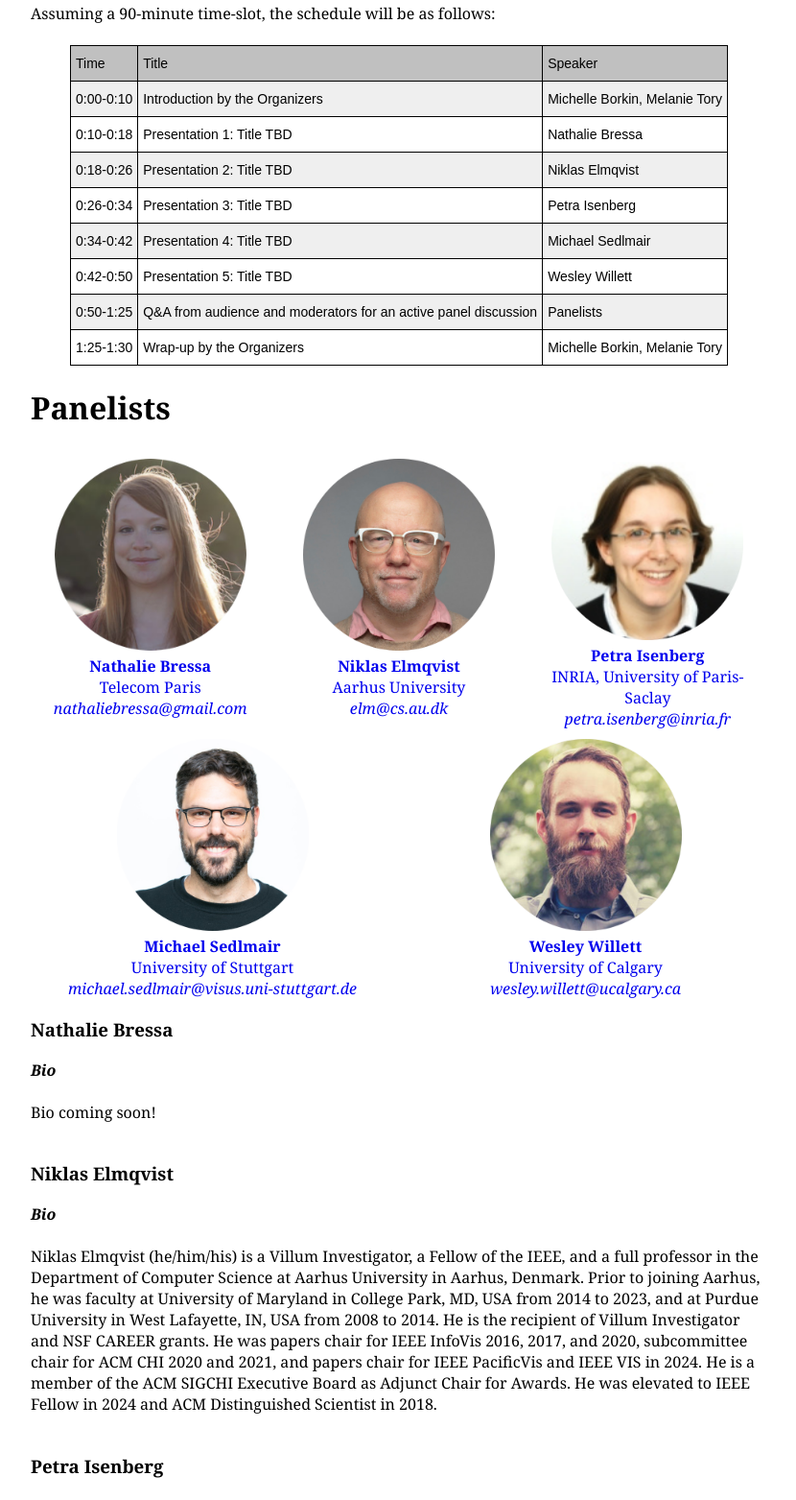
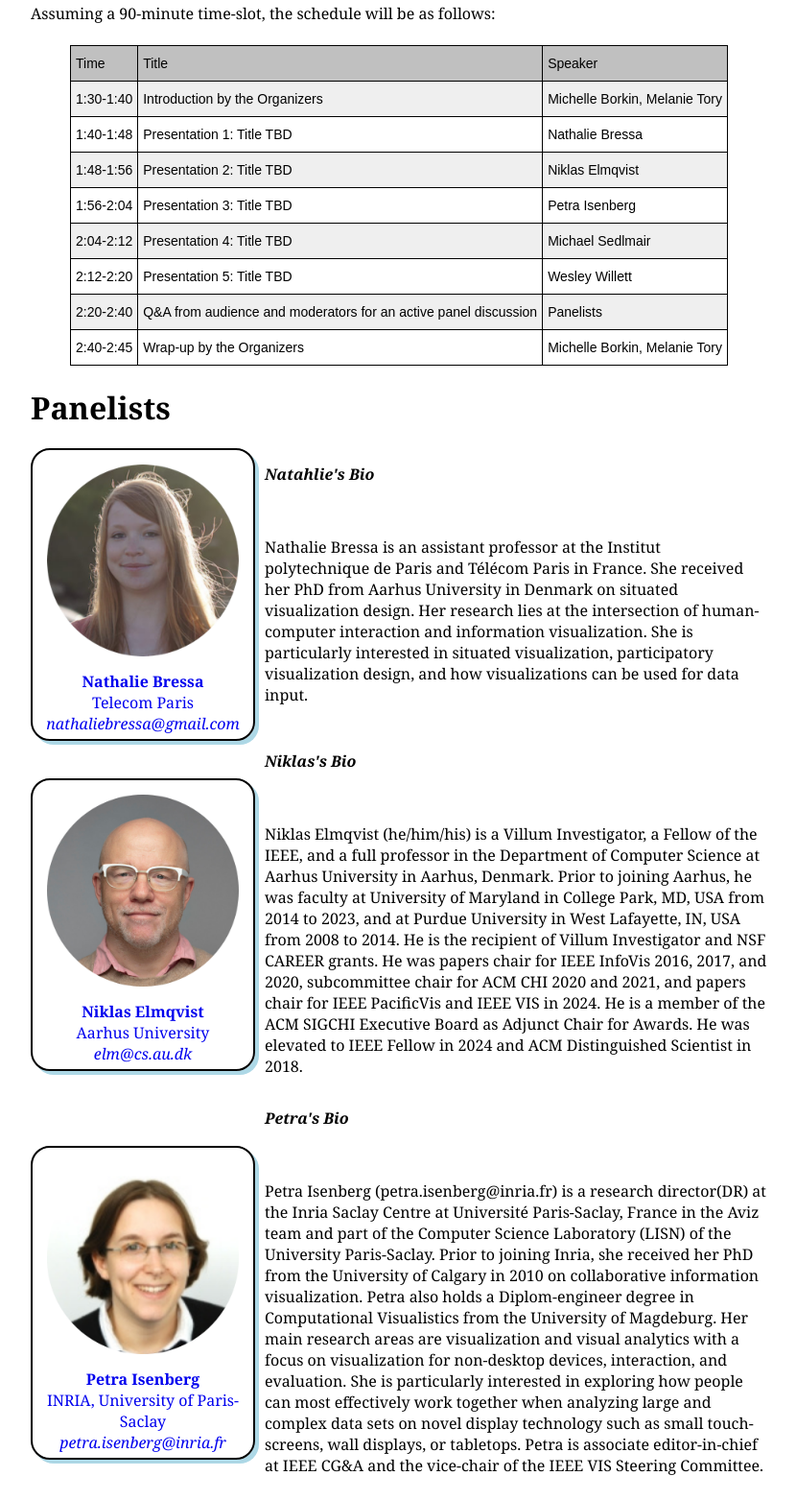
Before and after one commit to situatedVis/Vis2024, a plain HTML site: page index.html in a window 1280 px wide. Shown: the part 923-2486 px from the top of the page at 96% size, without its empty margins (224-1054 px from the left). Drawn offline with Linux system fonts and the light colour scheme.

Commit message:
Add changes to layout for panelists, update information on time

```diff
--- a/index.html
+++ b/index.html
@@ -26,7 +26,7 @@
         </div>
         <div id="central-body">
             <ul>
-                <li><strong>When:</strong> October 12-18, 2024 <i> (Exact Time TBD) </i> </li>
+                <li><strong>When:</strong> Thursday, October 17, 2024, 1:30 PM – 2:45 PM EDT (UTC-4) </li>
                 <li><strong>Where:</strong> VIS 2024 - TradeWinds Island Grand Beach Resort in St. Pete Beach, Florida </li>
                 <li><strong>Contact Us:</strong> m.borkin@northeastern.edu, m.tory@northeastern.edu </li>
             </ul>
@@ -71,42 +71,42 @@
                         </thead>
                         <tbody>
                             <tr>
-                                <td class="tg-kftd">0:00-0:10</td>
+                                <td class="tg-kftd">1:30-1:40</td>
                                 <td class="tg-kftd">Introduction by the Organizers</td>
                                 <td class="tg-kftd">Michelle Borkin, Melanie Tory</td>
                             </tr>
                             <tr>
-                                <td class="tg-ycr8">0:10-0:18</td>
+                                <td class="tg-ycr8">1:40-1:48</td>
                                 <td class="tg-ycr8">Presentation 1: Title TBD</td>
                                 <td class="tg-ycr8">Nathalie Bressa</td>
                             </tr>
                             <tr>
-                                <td class="tg-kftd">0:18-0:26</td>
+                                <td class="tg-kftd">1:48-1:56</td>
                                 <td class="tg-kftd">Presentation 2: Title TBD</td>
                                 <td class="tg-kftd">Niklas Elmqvist</td>
                             </tr>
                             <tr>
-                                <td class="tg-ycr8">0:26-0:34</td>
+                                <td class="tg-ycr8">1:56-2:04</td>
                                 <td class="tg-ycr8">Presentation 3: Title TBD</td>
                                 <td class="tg-ycr8">Petra Isenberg</td>
                             </tr>
                             <tr>
-                                <td class="tg-kftd">0:34-0:42</td>
+                                <td class="tg-kftd">2:04-2:12</td>
                                 <td class="tg-kftd">Presentation 4: Title TBD</td>
                                 <td class="tg-kftd">Michael Sedlmair</td>
                             </tr>
                             <tr>
-                                <td class="tg-ycr8">0:42-0:50</td>
+                                <td class="tg-ycr8">2:12-2:20</td>
                                 <td class="tg-ycr8">Presentation 5: Title TBD</td>
                                 <td class="tg-ycr8">Wesley Willett</td>
                             </tr>
                             <tr>
-                                <td class="tg-kftd">0:50-1:25 </td>
+                                <td class="tg-kftd">2:20-2:40 </td>
                                 <td class="tg-kftd">Q&amp;A from audience and moderators for an active panel discussion</td>
                                 <td class="tg-kftd">Panelists</td>
                             </tr>
                             <tr>
-                                <td class="tg-ycr8">1:25-1:30</td>
+                                <td class="tg-ycr8">2:40-2:45</td>
                                 <td class="tg-ycr8">Wrap-up by the Organizers</td>
                                 <td class="tg-ycr8">Michelle Borkin, Melanie Tory</td>
                             </tr>
@@ -117,12 +117,9 @@
             <h1>
                 Panelists
             </h1>
-            <div class="center">
             <div class="flex-column">
-                    <!-- Column flexbox here -->
                 <div class="flex-row">
-                        <!-- Row flexbox here -->
-                        <div class="flex-column panelist-info-row-1">
+                    <div class="flex-column panelist-info">
                         <a href="https://scholar.google.com/citations?hl=en&user=H12w2vgAAAAJ&view_op=list_works&sortby=pubdate">
                             <img src="images/Nathalie.png" class="bio-img">
                             <br>
@@ -133,7 +130,18 @@
                             <i>nathaliebressa@gmail.com</i>
                         </a>
                     </div>
-                        <div class="flex-column panelist-info-row-1">
+                    <div class="flex-column">
+                        <!-- <h3>Nathalie Bressa</h3> -->
+                        <b><i>Natahlie's Bio</i></b>
+                        <br>
+                        <br>
+                        Nathalie Bressa is an assistant professor at the Institut polytechnique de Paris and Télécom Paris in France. She received her PhD from Aarhus University in Denmark on situated visualization design.  Her research lies at the intersection of human-computer interaction and information visualization. She is particularly interested in situated visualization, participatory visualization design, and how visualizations can be used for data input.
+                        <br>
+                        <br>
+                    </div>
+                </div>
+                <div class="flex-row">
+                    <div class="flex-column panelist-info">
                         <a href="https://cs.au.dk/~elm/">
                             <img src="images/Elm.png" class="bio-img">
                             <br>
@@ -144,7 +152,21 @@
                             <i>elm@cs.au.dk</i>
                         </a>
                     </div>
-                        <div class="flex-column panelist-info-row-1">
+                    <div class="flex-column">
+                        <b><i>Niklas's Bio</i></b>
+                        <br>
+                        <br>
+                        Niklas Elmqvist (he/him/his) is a Villum Investigator, a Fellow of the IEEE, and a full professor in the Department of Computer Science at Aarhus University in Aarhus, Denmark.
+                        Prior to joining Aarhus, he was faculty at University of Maryland in College Park, MD, USA from 2014 to 2023, and at Purdue University in West Lafayette, IN, USA from 2008 to 2014.
+                        He is the recipient of Villum Investigator and NSF CAREER grants. He was papers chair for IEEE InfoVis 2016, 2017, and 2020, subcommittee chair for ACM CHI 2020 and 2021, and papers chair for IEEE PacificVis and IEEE VIS in 2024.
+                        He is a member of the ACM SIGCHI Executive Board as Adjunct Chair for Awards.
+                        He was elevated to IEEE Fellow in 2024 and ACM Distinguished Scientist in 2018.
+                        <br>
+                        <br>
+                    </div>
+                </div>
+                <div class="flex-row">
+                    <div class="flex-column panelist-info">
                         <a href="https://petra.isenberg.cc/wiki/pmwiki.php?n=AboutMe.MyResume">
                             <img src="images/Petra.png" class="bio-img">
                             <br>
@@ -155,59 +177,8 @@
                             <i>petra.isenberg@inria.fr</i>
                         </a>
                     </div>
-                     </div>
-                     <div class="flex-row">
-                        <!-- Row flexbox here -->
-                        <div class="flex-column panelist-info-row-2">
-                            <a href="https://visvar.github.io/members/michael_sedlmair.html">
-                                <img src="images/Michael.png" class="bio-img">
-                                <br>
-                                <b>Michael Sedlmair</b>
-                                <br>
-                                University of Stuttgart
-                                <br>
-                                <i>michael.sedlmair@visus.uni-stuttgart.de</i>
-                            </a>
-                        </div>
-                        <div class="flex-column panelist-info-row-2">
-                            <a href="https://www.wjwillett.net/">
-                                <img src="images/Wesley.png" class="bio-img">
-                                <br>
-                                <b>Wesley Willett</b>
-                                <br>
-                                University of Calgary
-                                <br>
-                                <i>wesley.willett@ucalgary.ca</i>
-                            </a>
-                        </div>
-                    </div>
-                </div>
-            </div>
-            <div>
-                <h3>Nathalie Bressa</h3>
-                <b><i>Bio</i></b>
-                <br>
-                <br>
-                Bio coming soon!
-                <br>
-                <br>
-            </div>
-            <div>
-                <h3>Niklas Elmqvist</h3>
-                <b><i>Bio</i></b>
-                <br>
-                <br>
-                Niklas Elmqvist (he/him/his) is a Villum Investigator, a Fellow of the IEEE, and a full professor in the Department of Computer Science at Aarhus University in Aarhus, Denmark.
-                Prior to joining Aarhus, he was faculty at University of Maryland in College Park, MD, USA from 2014 to 2023, and at Purdue University in West Lafayette, IN, USA from 2008 to 2014.
-                He is the recipient of Villum Investigator and NSF CAREER grants. He was papers chair for IEEE InfoVis 2016, 2017, and 2020, subcommittee chair for ACM CHI 2020 and 2021, and papers chair for IEEE PacificVis and IEEE VIS in 2024.
-                He is a member of the ACM SIGCHI Executive Board as Adjunct Chair for Awards.
-                He was elevated to IEEE Fellow in 2024 and ACM Distinguished Scientist in 2018.
-                <br>
-                <br>
-            </div>
-            <div>
-                <h3>Petra Isenberg</h3>
-                <b><i>Bio</i></b>
+                    <div class="flex-column">
+                        <b><i>Petra's Bio</i></b>
                         <br>
                         <br>
                         Petra Isenberg (petra.isenberg@inria.fr) is a research director(DR) at the Inria Saclay Centre at Université Paris-Saclay, France in the Aviz team and part of the Computer Science Laboratory (LISN) of the University Paris-Saclay.
@@ -219,9 +190,22 @@
                         <br>
                         <br>
                     </div>
-            <div>
-                <h3>Michael Sedlmair</h3>
-                <b><i>Bio</i></b>
+
+                </div>
+                <div class="flex-row">
+                    <div class="flex-column panelist-info">
+                        <a href="https://visvar.github.io/members/michael_sedlmair.html">
+                            <img src="images/Michael.png" class="bio-img">
+                            <br>
+                            <b>Michael Sedlmair</b>
+                            <br>
+                            University of Stuttgart
+                            <br>
+                            <i>michael.sedlmair@visus.uni-stuttgart.de</i>
+                        </a>
+                    </div>
+                    <div class="flex-column">
+                        <b><i>Michael's Bio</i></b>
                         <br>
                         <br>
                         Michael Sedlmair is a professor at the University of Stuttgart and leads the research group for Visualization and Virtual/Augmented Reality.
@@ -229,9 +213,21 @@
                         <br>
                         <br>
                     </div>
-            <div>
-                <h3>Wesley Willett</h3>
-                <b><i>Bio</i></b>
+                </div>
+                <div class="flex-row">
+                    <div class="flex-column panelist-info">
+                        <a href="https://www.wjwillett.net/">
+                            <img src="images/Wesley.png" class="bio-img">
+                            <br>
+                            <b>Wesley Willett</b>
+                            <br>
+                            University of Calgary
+                            <br>
+                            <i>wesley.willett@ucalgary.ca</i>
+                        </a>
+                    </div>
+                    <div class="flex-column">
+                        <b><i>Wesley's Bio</i></b>
                         <br>
                         <br>
                         Wesley Willett is a computer scientist specializing in information visualization, social computing, new media, and human computer interaction.
@@ -245,6 +241,8 @@
                         He's originally from southern Colorado and completed my undergrad at CU Boulder.
                         <br>
                         <br>
+                    </div>
+                </div>
             </div>
             <h1>
                 Organizers
--- a/styles.css
+++ b/styles.css
@@ -61,6 +61,15 @@ header{
     gap: 10px;
 }
 
+.panelist-info{
+    width: 220px;
+    text-align: center;
+    justify-content: space-evenly;
+    border: black 2px solid;
+    border-radius: 20px;
+    padding: 5px;
+    box-shadow: 4px 4px lightblue;
+}
 .panelist-info-row-1{
     width: 30%;
     text-align: center;
@@ -80,6 +89,7 @@ a {
 .bio-img{
     width: 200px;
     height: 200px;
+    padding: 10px;
 }
 
 footer{
```
Lines whose indentation alone changed are shown as unchanged.
